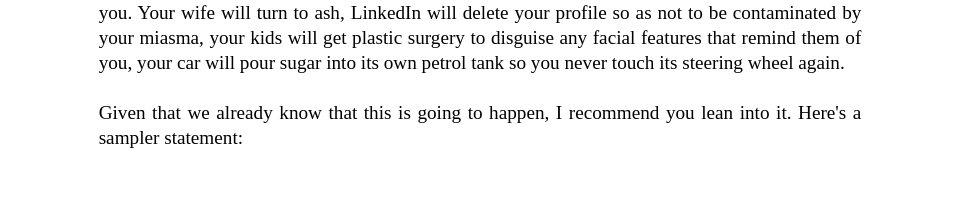
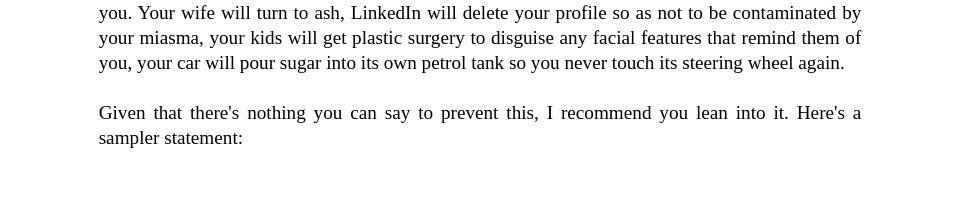
Before and after one commit to Pinelife/pinelife.github.io, a Jekyll site: the page Hellhole/Room11.html, which Jekyll copies as it is, in a window 1280 px wide. Shown: the part 2112-2315 px from the top of the page, without its empty margins (160-1115 px from the left). Built offline with Jekyll 4.4.1, drawn with Linux system fonts in a browser that asks for light colours.

Commit message:
Update Room11.html

```diff
--- a/Hellhole/Room11.html
+++ b/Hellhole/Room11.html
@@ -121,7 +121,7 @@ ___________
 	disguise any facial features that remind them of you, your car will pour sugar into its own petrol tank so you never touch its
 	steering wheel again.<br/>
 	<br/>
-	Given that we already know that this is going to happen, I recommend you lean into it. Here's a sampler statement:<br/>
+	Given that there's nothing you can say to prevent this, I recommend you lean into it. Here's a sampler statement:<br/>
 	<br/>
 
 </p>
```
